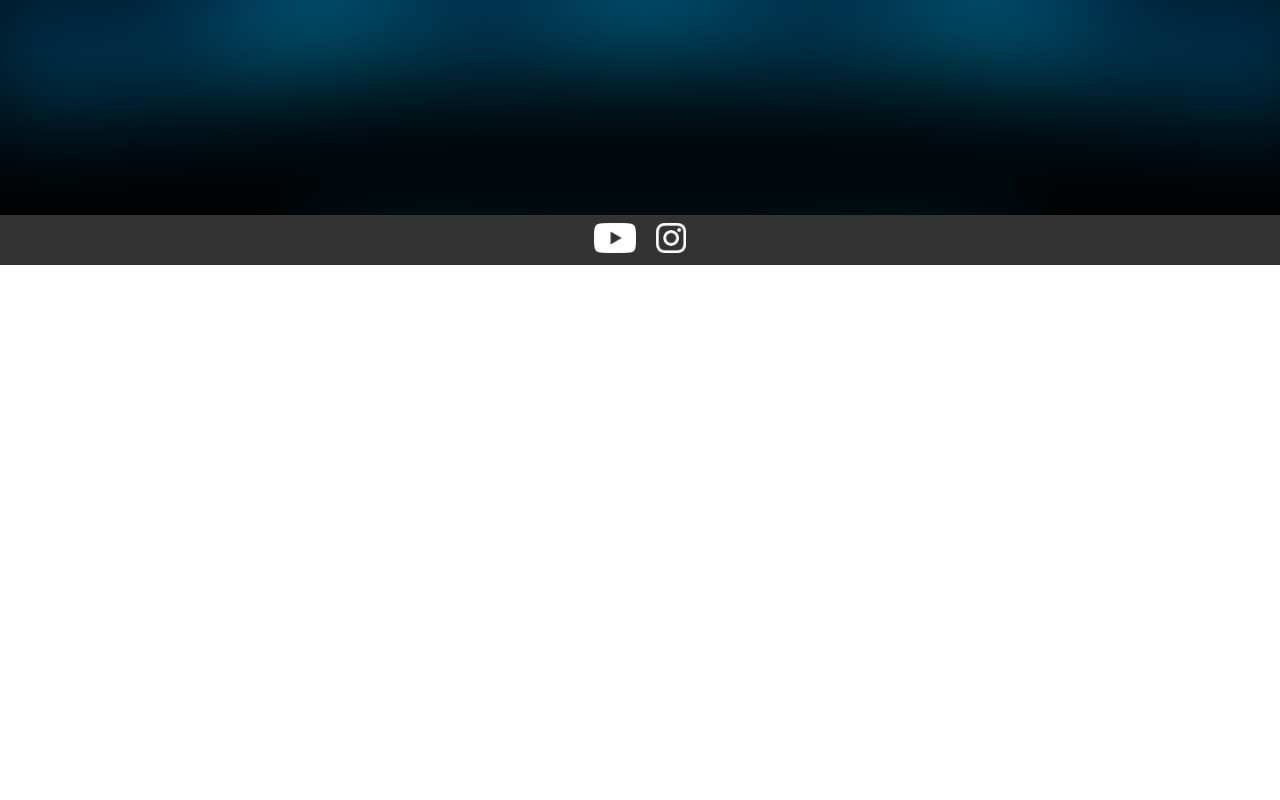
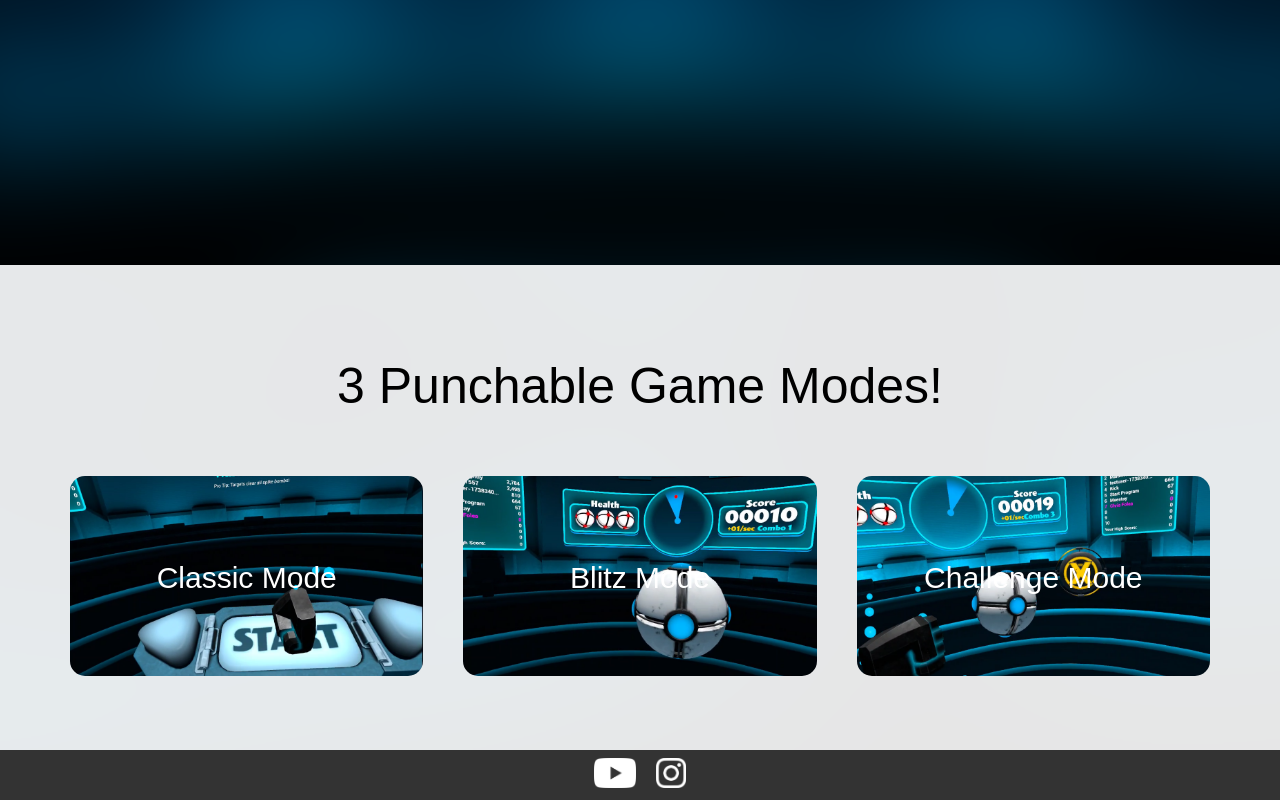
Before and after one commit to oraclefish/PunchBombSite, a plain HTML site: page index.html in a window 1280 px wide. Shown: the part 535-1335 px from the top of the page. Before the commit the page ends 800 px from the top, so only its background shows below. Drawn offline with Linux system fonts and the light colour scheme; a web font is replaced by a local one.

Commit message:
Added game modes section

```diff
--- a/index.html
+++ b/index.html
@@ -20,6 +20,34 @@
         </div>
     </div>
 
+<!-- Game Modes Section -->
+<div class="game-modes">
+    <h2>3 Punchable Game Modes!</h2>
+    <div class="game-mode-container">
+        <div class="game-mode">
+            <img src="Images/GameScreenshots/StartButton.png" alt="Classic Mode">
+            <div class="game-mode-overlay">
+                <h3>Classic Mode</h3>
+                <p>Punch bombs away before they explode, rack up massive combos, dodge dangerous obstacles, and hit targets!</p>
+            </div>
+        </div>
+        <div class="game-mode">
+            <img src="Images/GameScreenshots/Bomb.png" alt="Blitz Mode">
+            <div class="game-mode-overlay">
+                <h3>Blitz Mode</h3>
+                <p>Bombs no longer explode. This mode goes from 0 to 100 INSTANTLY - get as high of a score as you can in the allotted time!</p>
+            </div>
+        </div>
+        <div class="game-mode">
+            <img src="Images/GameScreenshots/PunchTarget.png" alt="Challenge Mode">
+            <div class="game-mode-overlay">
+                <h3>Challenge Mode</h3>
+                <p>A fun collection of challenges to put your speed and accuracy to the test!</p>
+            </div>
+        </div>
+    </div>
+</div>
+
     <!-- Social Media Section -->
     <div class="social-media">
         <a href="https://www.youtube.com/@cfmakesthings"><img src="Images/SocialIcons/yt_icon_mono_dark.png" alt="Twitter"></a>
--- a/styles.css
+++ b/styles.css
@@ -26,7 +26,7 @@ body::before {
     background-image: url('Images/WebsiteBG.png');
     background-size: cover;
     background-position: center;
-    height: calc(100vh - 50px);
+    height: calc(100vh);
     display: flex;
     flex-direction:column;
     justify-content: center;
@@ -76,7 +76,92 @@ body::before {
     background-color: #0056b3; /* Darker blue on hover */
 }
 
+/*Game Modes section*/
+.game-modes {
+    padding: 50px;
+    text-align: center;
+}
+
+.game-mode-container {
+    display: flex;
+    flex-wrap: wrap;
+    justify-content: center;
+}
+
+.game-mode {
+    position: relative;
+    margin: 20px;
+    width: calc(33.33% - 40px);
+}
+
+.game-mode img {
+    width: 100%;
+    height: 200px;
+    object-fit: cover;
+    transition: opacity 0.5s, filter 0.5s;
+    border-radius: 15px;
+
+}
+
+.game-mode-overlay {
+    position: absolute;
+    top: 0;
+    left: 0;
+    width: 100%;
+    height: 100%;
+    background-color: rgba(0, 0, 0, 0.0);
+    color: #fff;
+    transition: opacity 0.5s;
+}
+
+.game-mode-overlay h3 {
+    position: absolute;
+    top: 50%;
+    left: 50%;
+    transform: translate(-50%, -50%);
+    margin: 0;
+    opacity: 1;
+    /* background-color:rgba(0, 0, 0, 0.5); */
+    transition: top 0.5s;
+    width: 100%; /* Add this line */
+    text-align: center; /* Add this line */
+    font-family: "wigwag-bold", sans-serif;
+    font-weight: 400;
+    font-style: normal;
+    font-size:30px;
+}
+
+.game-mode-overlay p {
+    position: absolute;
+    bottom: 0;
+    left: 0;
+    width: calc(100% - 40px);
+    padding: 20px;
+    opacity: 0;
+    transition: opacity 0.5s;
+}
+
+.game-mode:hover .game-mode-overlay h3 {
+    top: 20%;
+}
+
+.game-mode:hover .game-mode-overlay p {
+    opacity: 1;
+}
+
+.game-mode:hover img {
+    /*opacity: 0.5;*/
+    filter:brightness(0.2);
+}
+
 /* Add media queries for mobile */
+
+h2{
+    font-family: "wigwag-bold", sans-serif;
+    font-weight: 400;
+    font-style: normal;
+    font-size:50px;
+}
 
 @media (max-width: 768px) {
     .logo {
@@ -94,4 +179,11 @@ body::before {
     .coming-soon-btn {
         margin: 30px auto; /* Adjust button margin for mobile */
     }
+    .game-mode {
+        width: 100%;
+        margin: 20px 0;
+    }
+    h2{
+        font-size:25px;
+    }
 }
```
